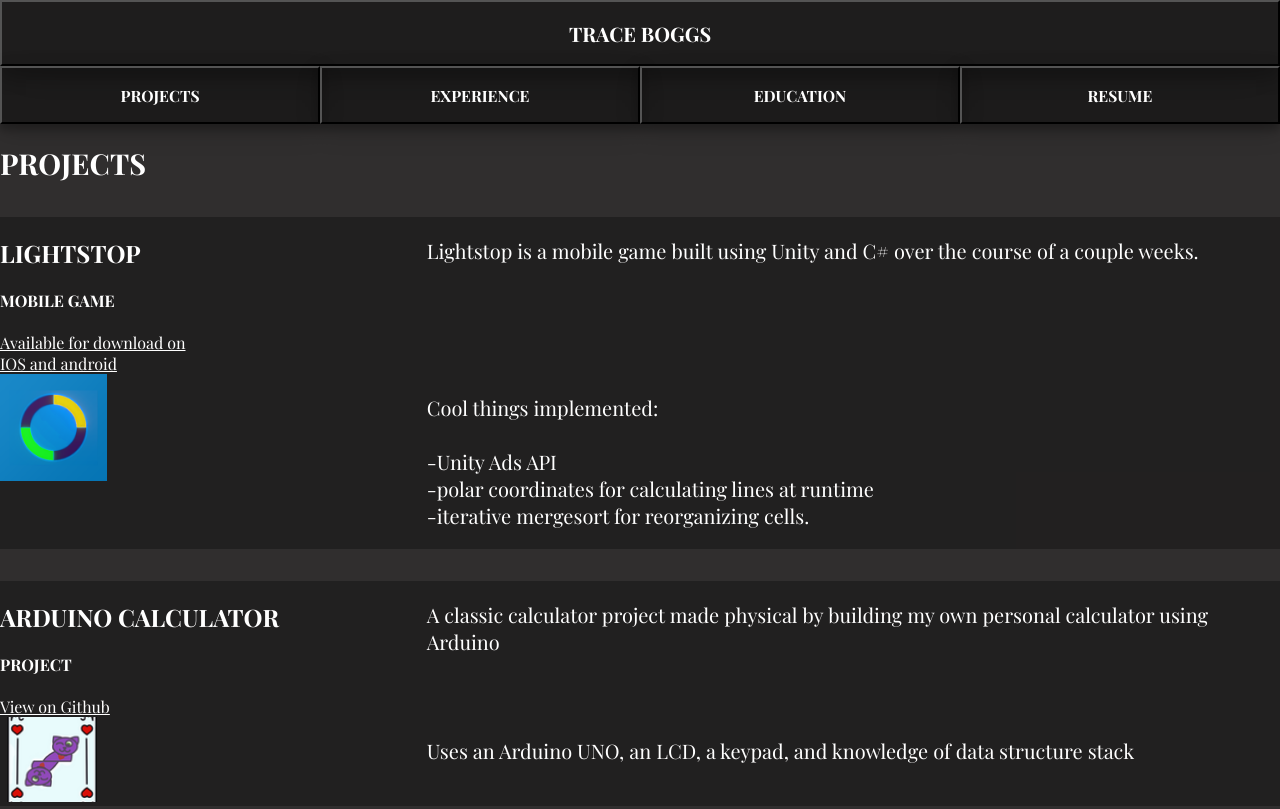
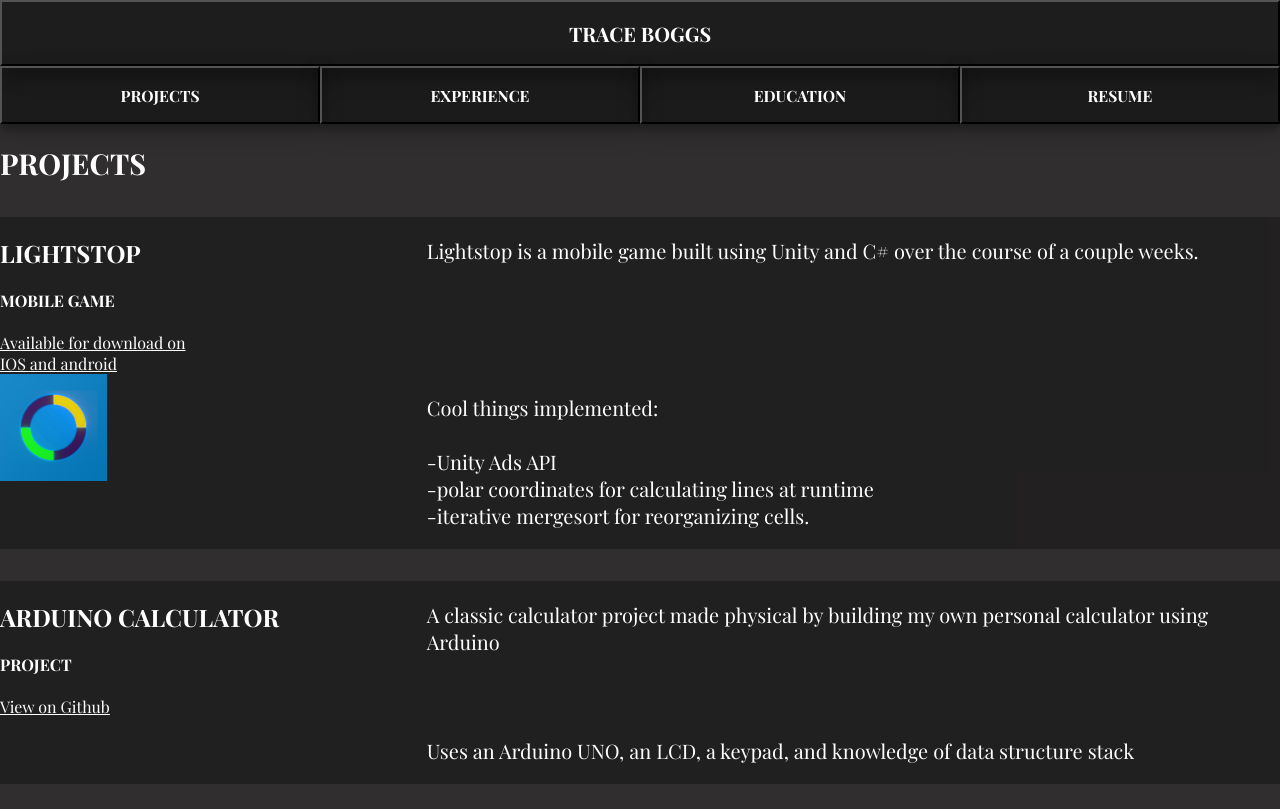
Before and after one commit to TBoggs05/TBoggs05.github.io, a plain HTML site: page portfolioSite-main/html/ProjectsPage.html in a window 1280 px wide. Shown: the top 809 px of the page. Drawn offline with nearby package versions, Linux system fonts and the light colour scheme; a web font is replaced by a local one.

Commit message:
Update ProjectsPage.html

```diff
--- a/portfolioSite-main/html/ProjectsPage.html
+++ b/portfolioSite-main/html/ProjectsPage.html
@@ -53,7 +53,7 @@
         <h4 class = "projectTitle">PROJECT</h4>
         <div style = "grid-area:2/1/2/1"><a href = "https://github.com/TBoggs05/Arduino-Simple-Calculator" target = "_blank">View on Github</a></div>
   </div>
-        <div class = "projectIcon"><img class = "projectIcon" src = "../images/tailsoftwo.png" alt = "icon"></div>
+        <!--<div class = "projectIcon"><img class = "projectIcon" src = "../images/tailsoftwo.png" alt = "icon"></div>-->
         <div style = "grid-area: 1/2/1/5;">
           <p>A classic calculator project made physical by building my own personal calculator using Arduino</p>
     </div>
```
